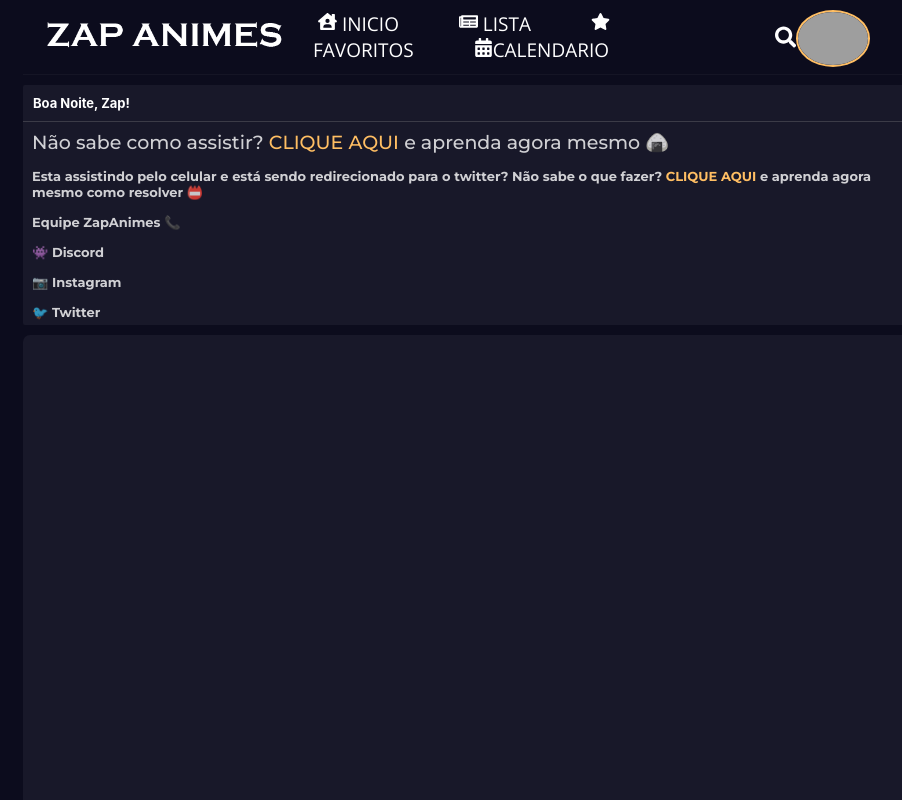
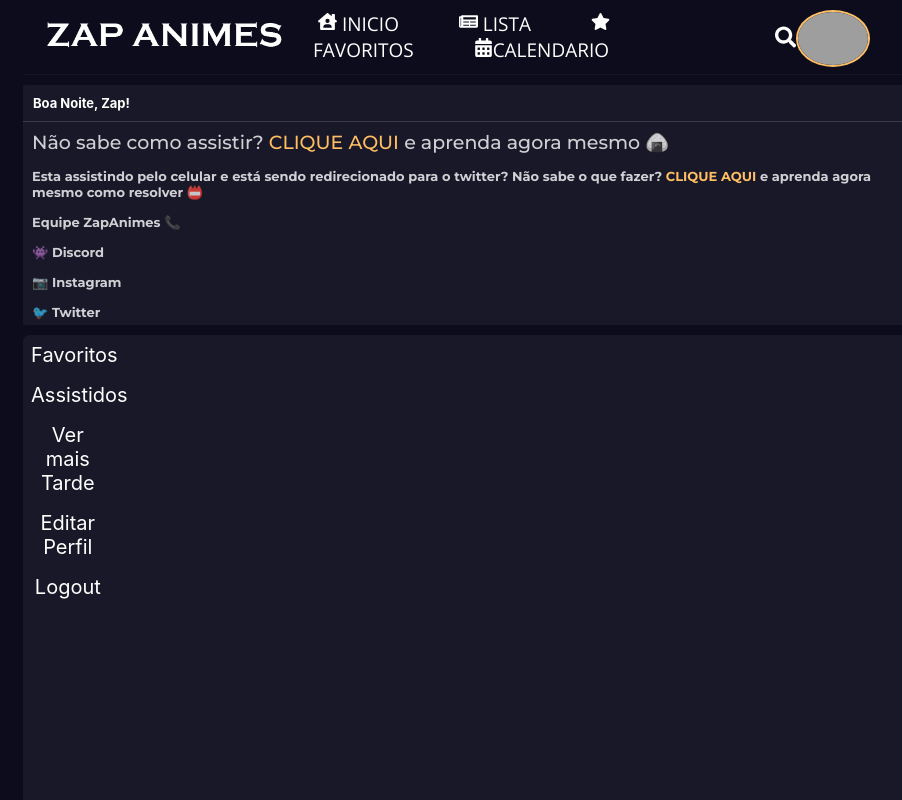
Before and after one commit to LukeRekt/site-animes-react, a React (Create React App) app: page /calendario in a window 1280 px wide. Shown: the top 800 px of the page, without its empty margins (169-1071 px from the left). Built offline with nearby package versions, Linux system fonts and the light colour scheme; no server answers; grey boxes are pictures that could not be loaded.

Commit message:
primeira parte do calendario

```diff
--- a/src/components/pages/Calendario.js
+++ b/src/components/pages/Calendario.js
@@ -1,9 +1,50 @@
+import { useState } from "react";
 import styles from "./Calendario.module.css"
 function Calendario() {
+    const [toggleState, setToggleState] = useState(5);
+
+    const toggleTab = (index) => {
+
+        setToggleState(index);
+    };
+
     return (//Deve ser possível adicionar no calendário por contas autorizadas
         <div className={styles.container}>
-            <div className={styles.insideContainer}>
+            <div className={styles.BtnSemana}>
+                <div onClick={() => toggleTab(1)} className={`${styles.favoritos} ${styles.tab_color}`} ><p> Favoritos</p></div>
+                <div onClick={() => toggleTab(2)} className={`${styles.assistidos} ${styles.tab_color}`}><p> Assistidos</p></div>
+                <div onClick={() => toggleTab(3)} className={`${styles.maistarde} ${styles.tab_color}`}><p>Ver mais Tarde</p></div>
+                <div onClick={() => toggleTab(5)} className={`${styles.editarPerfil} ${styles.tab_color}`}><p> Editar Perfil</p></div>
+                <div className={`${styles.algumacoisa} ${styles.tab_color}`}><p>Logout</p></div>
 
+            </div>
+            <div className={styles.content_tabs}>
+                <div className={toggleState === 1 ? `${styles.content}  ${styles.active_content}` : `${styles.content}`}>
+                    <div className={styles.naoTem}>
+                        <p> Você não tem nenhum favorito</p>
+                    </div>
+
+                </div>
+
+                <div className={toggleState === 2 ? `${styles.content}  ${styles.active_content}` : `${styles.content}`}>
+                    <div className={styles.naoTem}>
+                        <p> Você não assistiu nada</p>
+                    </div>
+                </div>
+
+                <div className={toggleState === 3 ? `${styles.content}  ${styles.active_content}` : `${styles.content}`}>
+                    <div className={styles.naoTem}>
+                        <p> Lista vazia</p>
+                    </div>
+                </div>
+                <div className={toggleState === 4 ? `${styles.content}  ${styles.active_content}` : `${styles.content}`}>
+                    <div className={styles.naoTem}>
+                        <p>Você não tem nenhum favorito</p>
+                    </div>
+                </div>
+                <div className={toggleState === 5 ? `${styles.content}  ${styles.active_content}` : `${styles.content}`}>
+
+                </div>
             </div>
         </div>
     )
--- a/src/components/pages/Calendario.module.css
+++ b/src/components/pages/Calendario.module.css
@@ -5,3 +5,56 @@
     border-radius: 7px;
     margin: auto;
 }
+.tab_color {
+    width: 10%;
+  }
+  .tab_color p{
+    text-align: center;
+      margin: 0;
+      padding: 9%;
+      transition: 0.3s;
+      cursor: pointer;
+      font-size: 20px;
+  }
+  .tab_color p:hover{
+      background-color: #0C0C1D;
+      color: #eb9a2a;
+  }
+  .tab_color p svg {
+      transition: 0.4s;
+      font-size: 16px;
+  }
+  .tab_color p:hover > svg{
+      fill: #eb9a2a;
+  }
+  .content_tabs{
+    width: 71%;
+    float: left;
+    margin-left: 14px;
+    margin-top: 8px;
+
+}
+.content {
+    background: #181829;
+    padding: 20px;
+    width: 100%;
+    height: 100%;
+    display: none;
+    border-radius: 7px;
+
+  }
+.content h2 {
+  padding: 0px 0 5px 0px;
+  color: white;
+}
+.content p {
+  width: 100%;
+  height: 100%;
+  color: rgba(255, 255, 255, .6);
+  display: inline;
+}
+
+.active_content {
+  display: block;
+
+}
--- a/src/components/pages/PageLogin.module.css
+++ b/src/components/pages/PageLogin.module.css
@@ -60,10 +60,7 @@
   background-color: #cccccc;
   color: #666666;
 }
-.verificaSenha
-{
-/* adasd */
-}
+
 
 @media (max-width: 600px)
   {
```
